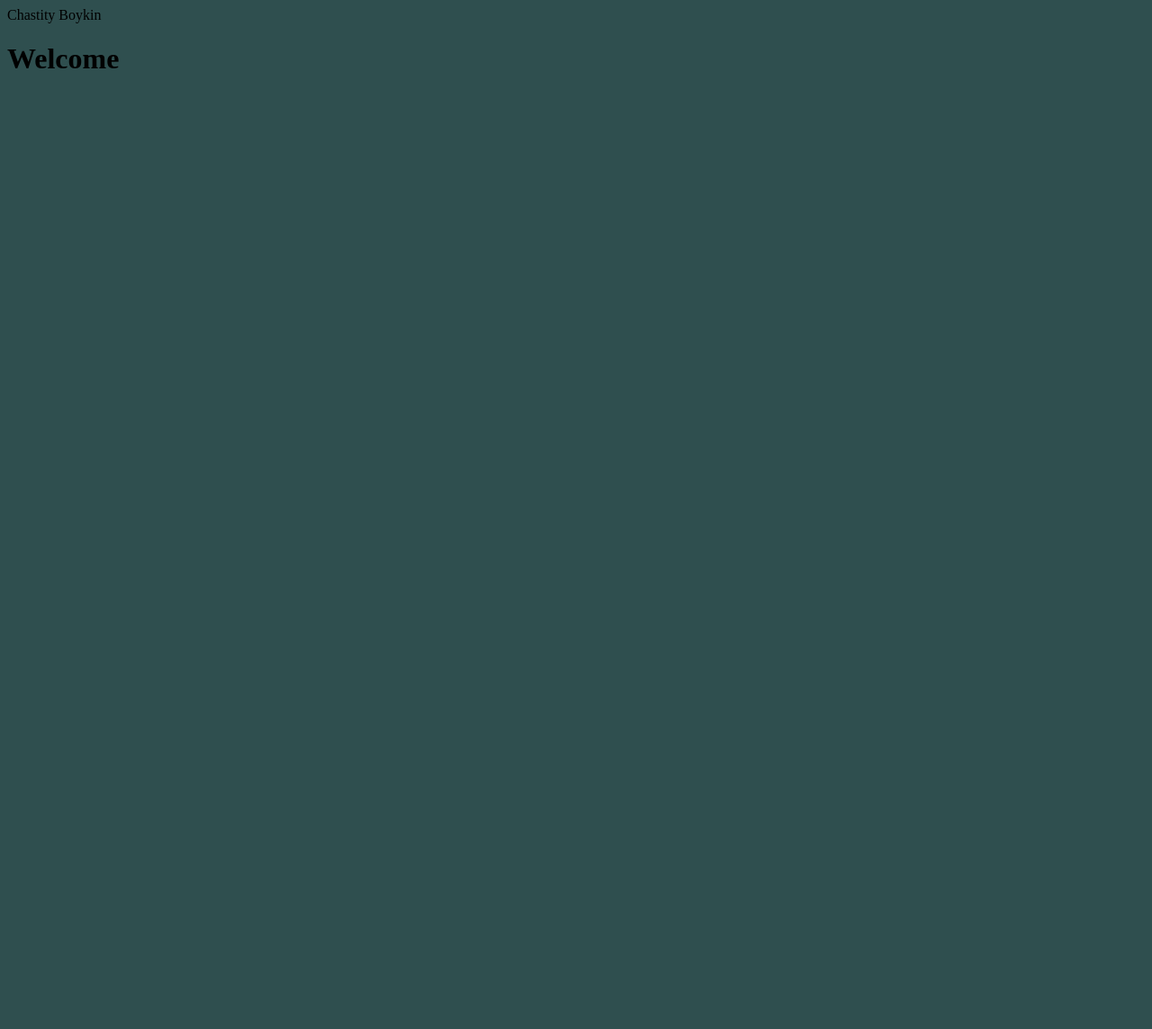
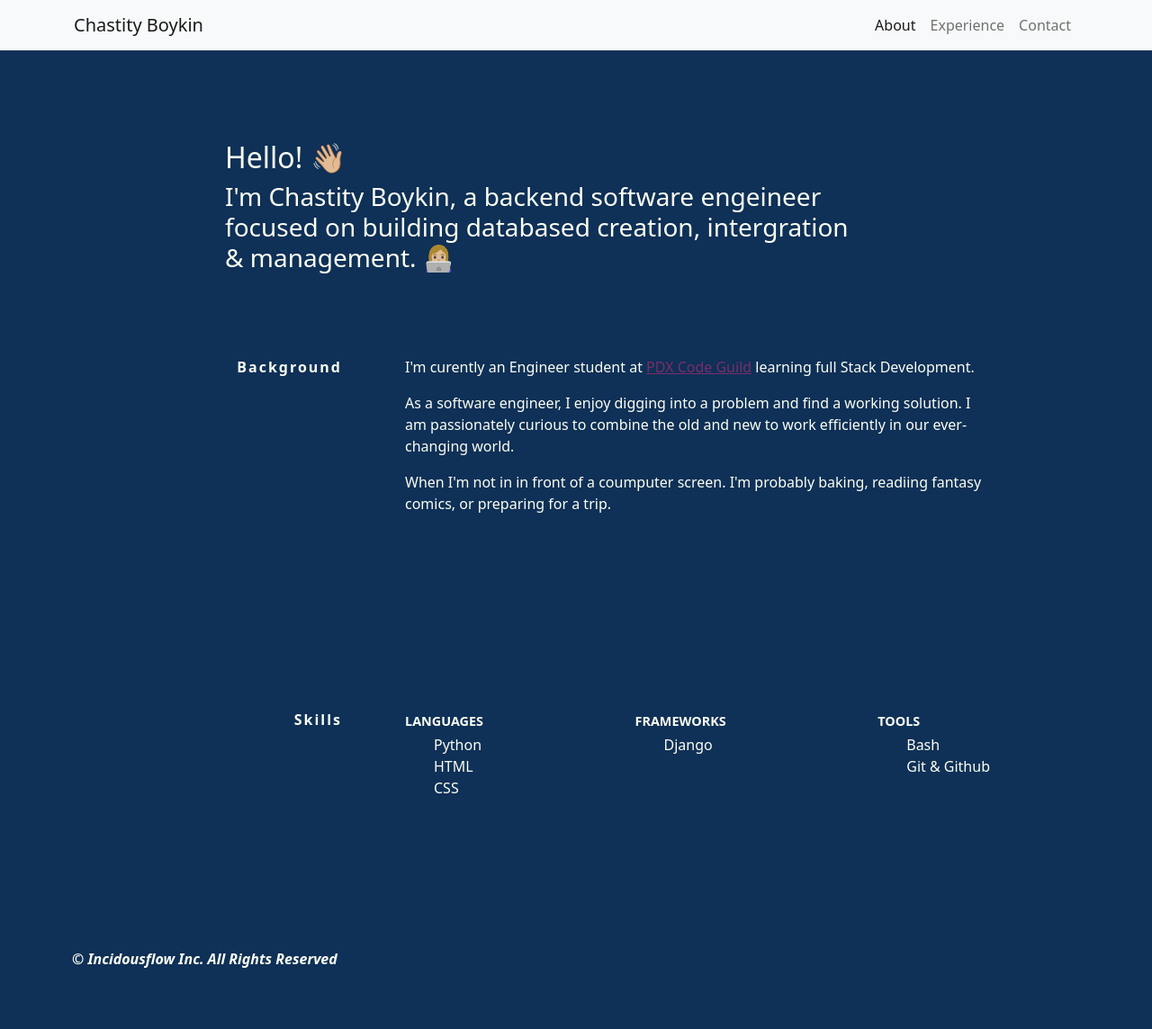
Before and after one commit to BoykinChas/portfolio, a plain HTML site: page index.html in a window 1280 px wide. Shown: the whole page at 90% size. Before the commit the page ends 800 px from the top, so only its background shows below. Drawn offline with nearby package versions, Linux system fonts and the light colour scheme.

Commit message:
finished

```diff
--- a/index.html
+++ b/index.html
@@ -1,13 +1,99 @@
 <!DOCTYPE html>
 <html lang="en">
+
 <head>
     <meta charset="UTF-8">
     <meta http-equiv="X-UA-Compatible" content="IE=edge">
     <meta name="viewport" content="width=device-width, initial-scale=1.0">
-    <link rel="stylesheet" href="style.css"
+    <link rel="stylesheet" href="style.css">
+    <link rel="shortcut icon" href="https://cdn-icons-png.flaticon.com/512/8986/8986716.png" />
+    <link href="https://cdn.jsdelivr.net/npm/bootstrap@5.2.3/dist/css/bootstrap.min.css" rel="stylesheet"
+        integrity="sha384-rbsA2VBKQhggwzxH7pPCaAqO46MgnOM80zW1RWuH61DGLwZJEdK2Kadq2F9CUG65" crossorigin="anonymous">
     <title>Chastity Boykin</title>
 </head>
-<body>
-    <h1> Welcome </h1>
+<body class="body">
+    <nav class="navbar bg-light navbar-expand-lg">
+        <div class="container">
+            <div class="d-none d-lg-inline-flex">
+                <a class="navbar-brand" href="">Chastity Boykin</a>
+            </div>
+            <div class="navbar-collapse main-menu-item collapse justify-content-end" id="navbar-content">
+                <ul class="navbar-nav d-md-inline-flex">
+                    <li class="nav-item">
+                        <a class="nav-link active" href="#" data-target="#about"><span>About</span></a>
+                    </li>
+                    <li class="nav-item">
+                        <a class="nav-link" href="#" data-target="#experience"><span>Experience</span></a>
+                    </li>
+                    <li class="nav-item">
+                        <a class="nav-link" href="mailto:boykinchas@gmail.com" data-target="_blank"><span>Contact</span></a>
+                    </li>
+                </ul>
+    </nav>
+    <header class="about">
+        <h2>
+            Hello! 👋🏼
+        </h2>
+        <h3>
+            I'm Chastity Boykin, a backend software engeineer focused
+            on building databased creation, intergration & management. 👩🏼‍💻
+        </h3>
+
+
+    </header>
+    <section class="section">
+        <div class="section__title">Background</div>
+        <div class="section__content">
+            <p> I'm curently an Engineer student at
+                <a class="underline-link" href="https://pdxcodeguild.com/" target="_blank">
+                PDX Code Guild
+                </a>
+                learning full Stack Development.
+            </p>
+            <p> As a software engineer, I enjoy digging into a problem and find a working solution.
+                I am passionately curious to combine the old and new to work efficiently in our ever-changing world.
+            </p>
+            <p> When I'm not in in front of a coumputer screen. I'm probably baking, readiing
+                fantasy comics, or preparing for a trip.
+
+            </p>
+        </div>
+    </section>
+    <section class="section">
+        <div class="section__title">Skills</div>
+        <div class="section__content">
+            <div class="skill">
+                <div class="skill_catergory">
+                <div class="skill__category__label">Languages</div>
+                <ul>
+                    <li class="skill__category__item">Python</li>
+                    <li class="skill__category__item">HTML</li>
+                    <li class="skill__category__item">CSS</li>
+                </ul>
+                </div>
+                <div class="skill_catergory">
+                    <div class="skill__category__label">Frameworks</div>
+                    <ul>
+                    <li class="skill__category__item">Django</li>
+                    </ul>
+                </div>
+                <div class="skill_catergory">
+                    <div class="skill__category__label">Tools</div>
+                <ul>
+                    <li class="skill__category__item">Bash</li>
+                    <li class="skill__category__item">Git & Github</li>
+                </ul>
+                </div>
+            </div>
+        </div>
+
+    </section>
+    <footer class="footer">
+        <div class="footer_copyright">
+            <p><em>&copy; Incidousflow Inc. All Rights Reserved</em>
+            </p>
+        </div>
+
+    </footer>
 </body>
 </html>
--- a/style.css
+++ b/style.css
@@ -1,8 +1,90 @@
-body {
-    background-color: darkslategray;
+.body {
+
+    background-color: #0F3057;
+    color: #fbfff1;
+
+  }
+
+.about {
+
+    padding: 100px 100px;
+    height: 30vh;
+    display: flex;
+    flex-direction: column;
+    justify-content: space-around;
+    max-width: 900px;
+    margin: 0 150px;
+  }
+
+.section {
+
+    display: flex;
+    justify-content: center;
+    padding: 100px 170px;
+  }
+
+.section__title {
+
+    flex-shrink: 0;
+    width: 200px;
+    margin-right: 70px;
+    text-align: right;
+    font-weight: 700;
+    letter-spacing: 2px;
+  }
+
+.section__content {
+
+    font-weight: 300;
+    font-size: 1rem;
+    width: 100%;
+    max-width: 650px;
+
 }
 
+.underline-link {
 
-h1{
-    font-size: 12;
+    position: relative;
+    display: inline-block;
+    color:#7b2d68
+  }
+
+.skill  {
+
+    display: flex;
+    justify-content: space-between;
+  }
+
+.skill__category__label {
+
+    font-weight: 700;
+    text-transform: uppercase;
+    margin: 3px 0;
+    font-size: .9rem;
+  }
+
+ul {
+
+    list-style: none;
+  }
+
+/* .skill__category__item {
+
+    margin: 3px 0;
+    font-size: .9rem;
+  } */
+
+footer {
+    /* font-size: 1rem; */
+    background: #0F3057;
+    color: #fbfff1;
+    padding: 50px 80px;
+    display: flex;
+    /* flex-direction: column; */
+    justify-content: space-between;
+  }
+
+.footer_copyright {
+    font-weight: 700;
+    width: 500px;
 }
```
